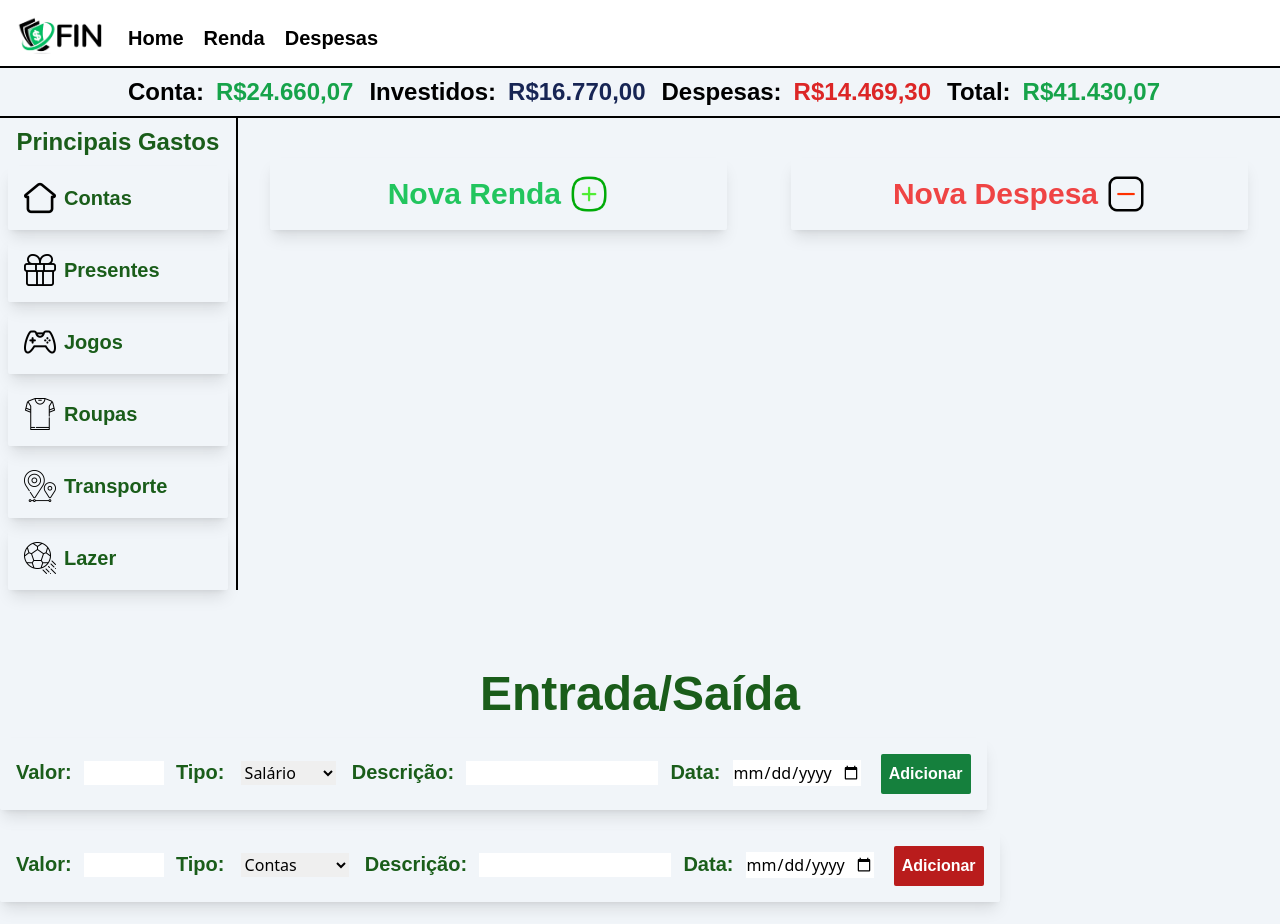
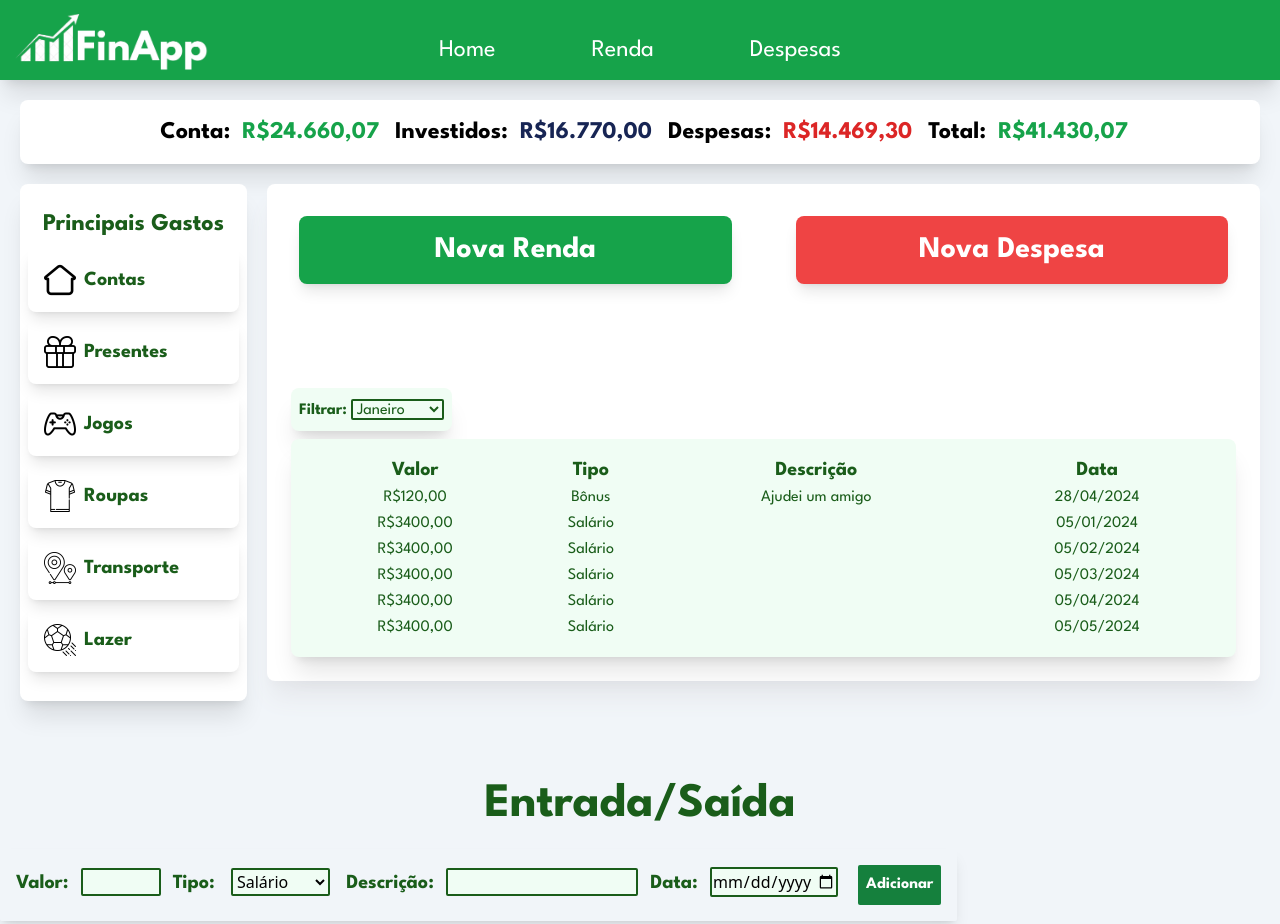
Before and after one commit to PHPPrado/FinApp, a website: page FIN_WEB/index.html in a window 1280 px wide. Shown: the top 924 px of the page. Drawn offline with Linux system fonts and the light colour scheme.

Commit message:
feat: design moderno implementado

```diff
--- a/FIN_WEB/index.html
+++ b/FIN_WEB/index.html
@@ -4,27 +4,32 @@
     <meta charset="UTF-8">
     <meta name="viewport" content="width=device-width, initial-scale=1.0">
     <link href="dist/output.css" rel="stylesheet">
-
+    <link rel="preconnect" href="https://fonts.googleapis.com">
+    <link rel="preconnect" href="https://fonts.googleapis.com">
+    <link rel="preconnect" href="https://fonts.gstatic.com" crossorigin>
+    <link href="https://fonts.googleapis.com/css2?family=League+Spartan:wght@400;700&display=swap" rel="stylesheet">
   </head>
-<header class="bg-white p-2 flex border-b-2 border-black">
-  <img class="w-28 mt-2 rounded-lg" src="images/FIN_LogoNew.png" alt="">
-  <a class="text-black font-nunito font-bold text-xl mt-4 ml-2" href="">Home</a>
-  <a class="text-black font-nunito font-bold text-xl mt-4 ml-5" href="">Renda</a>
-  <a class="text-black font-nunito font-bold text-xl mt-4 ml-5" href="">Despesas</a>
+  <header class="bg-green-600 p-2 flex shadow-xl">
+    <img class="w-2/12 rounded-lg" src="images/FinAppLogo-removebg-preview.png" alt="">
+    <div class="flex justify-center w-2/3">
+      <a class="text-white font-league text-2xl self-center mt-5 hover:underline underline-offset-8" href="">Home</a>
+      <a class="text-white font-league text-2xl self-center mt-5 hover:underline underline-offset-8 ml-24" href="">Renda</a>
+      <a class="text-white font-league text-2xl self-center mt-5 hover:underline underline-offset-8 ml-24" href="">Despesas</a>
+    </div>
   </header>
   <body class="bg-slate-100">
 
     <section class="items-start mt-0">
 
-    <div class="flex justify-center pb-2 mb-0 border-b-2 border-black mt-2">
-      <h1 class="text-2xl font-nunito font-bold text-black ml-2">Conta:</h1>
-      <h1 class="text-2xl ml-3 font-nunito font-bold text-green-600">R$24.660,07</h1>
-      <h1 class="text-2xl font-nunito font-bold text-black ml-4">Investidos:</h1>
-      <h1 class="text-2xl ml-3 font-nunito font-bold text-blue-950">R$16.770,00</h1>
-      <h1 class="text-2xl font-nunito font-bold text-black ml-4">Despesas:</h1>
-      <h1 class="text-2xl ml-3 font-nunito font-bold text-red-600">R$14.469,30</h1>
-      <h1 class="text-2xl font-nunito font-bold text-black ml-4">Total:</h1>
-      <h1 class="text-2xl ml-3 font-nunito font-bold text-green-600">R$41.430,07</h1>
+      <div class="flex justify-center p-4 m-5 rounded-lg shadow-xl bg-white">
+        <h1 class="text-2xl font-league font-bold text-black ml-2">Conta:</h1>
+        <h1 class="text-2xl ml-3 font-league font-bold text-green-600">R$24.660,07</h1>
+        <h1 class="text-2xl font-league font-bold text-black ml-4">Investidos:</h1>
+        <h1 class="text-2xl ml-3 font-league font-bold text-blue-950">R$16.770,00</h1>
+        <h1 class="text-2xl font-league font-bold text-black ml-4">Despesas:</h1>
+        <h1 class="text-2xl ml-3 font-league font-bold text-red-600">R$14.469,30</h1>
+        <h1 class="text-2xl font-league font-bold text-black ml-4">Total:</h1>
+        <h1 class="text-2xl ml-3 font-league font-bold text-green-600">R$41.430,07</h1>
       </div>
 
     </section>
@@ -32,72 +37,70 @@
 
     <section class="flex flex-row mb-20">
 
-    <div class="flex flex-col px-2 pt-0 w-72 justify-center border-black border-r-2 ">
-      <h1 class="self-center font-nunito text-finGreen-0 font-bold text-2xl mt-2">Principais Gastos</h1>
-      <div class="flex mt-2 p-4 shadow-lg rounded-sm w-full">
+      <div class="flex flex-col px-2 pb-3 w-72 justify-center ml-5 shadow-xl rounded-lg bg-white">
+        <h1 class="self-center font-league text-finGreen-0 font-bold text-2xl mt-2">Principais Gastos</h1>
+        <div class="flex mt-2 p-4 shadow-lg rounded-lg w-full">
           <img class="w-8" src="images/casa.png" alt="">
-        <h2 class="font-nunito font-bold text-xl self-center ml-2 text-finGreen-0 ">Contas</h2>
+          <h2 class="font-league font-bold text-xl self-center ml-2 text-finGreen-0 ">Contas</h2>
         </div>
-      <div class="flex mt-2 p-4 shadow-lg rounded-sm w-full">
+        <div class="flex mt-2 p-4 shadow-lg rounded-lg w-full">
           <img class="w-8" src="images/presente.png" alt="">
-        <h2 class="font-nunito font-bold text-xl self-center ml-2 text-finGreen-0 ">Presentes</h2>
+          <h2 class="font-league font-bold text-xl self-center ml-2 text-finGreen-0 ">Presentes</h2>
         </div>
-      <div class="flex mt-2 p-4 shadow-lg rounded-sm w-full">
+        <div class="flex mt-2 p-4 shadow-lg rounded-lg w-full">
           <img class="w-8" src="images/controle-de-jogo.png" alt="">
-        <h2 class="font-nunito font-bold text-xl self-center ml-2 text-finGreen-0 ">Jogos</h2>
+          <h2 class="font-league font-bold text-xl self-center ml-2 text-finGreen-0 ">Jogos</h2>
         </div>
-      <div class="flex mt-2 p-4 shadow-lg rounded-sm w-full">
+        <div class="flex mt-2 p-4 shadow-lg rounded-lg w-full">
           <img class="w-8" src="images/camisa.png" alt="">
-        <h2 class="font-nunito font-bold text-xl self-center ml-2 text-finGreen-0 ">Roupas</h2>
+          <h2 class="font-league font-bold text-xl self-center ml-2 text-finGreen-0 ">Roupas</h2>
         </div>
-      <div class="flex mt-2 p-4 shadow-lg rounded-sm w-full">
+        <div class="flex mt-2 p-4 shadow-lg rounded-lg w-full">
           <img class="w-8" src="images/transporte.png" alt="">
-        <h2 class="font-nunito font-bold text-xl self-center ml-2 text-finGreen-0 ">Transporte</h2>
+          <h2 class="font-league font-bold text-xl self-center ml-2 text-finGreen-0 ">Transporte</h2>
         </div>
-      <div class="flex mt-2 p-4 shadow-lg rounded-sm w-full">
+        <div class="flex mt-2 p-4 shadow-lg rounded-lg w-full">
           <img class="w-8" src="images/bola-de-futebol.png" alt="">
-        <h2 class="font-nunito font-bold text-xl self-center ml-2 text-finGreen-0 ">Lazer</h2>
+          <h2 class="font-league font-bold text-xl self-center ml-2 text-finGreen-0 ">Lazer</h2>
         </div>
       </div>
 
-    <section class="flex flex-col w-full">
-      <div class="flex mt-10 m-auto mb-8 w-full">
-        <a class="btnAddRenda shadow-lg rounded-sm text-green-500 text-3xl p-4 font-nunito font-bold w-full text-center justify-center mx-8 flex hover:scale-95 transition hover:duration-500">
+      <section class="flex flex-col w-full shadow-xl m-5 mt-0 rounded-lg bg-white shadow-gray-200">
+        <div class="flex mt-8 mb-5 w-full">
+          <a class="btnAddRenda shadow-lg rounded-lg bg-green-600 text-white text-3xl p-4 font-league font-bold w-full text-center justify-center mx-8 flex hover:scale-95 transition hover:duration-500">
             <button class="">Nova Renda</button>
-          <img class="w-10 ml-2" src="images/mais (1).png" alt="">
           </a>
-        <a class="btnAddDespesa shadow-lg rounded-sm text-red-500 text-3xl p-4 font-nunito font-bold w-full text-center justify-center mx-8 flex hover:scale-95 transition hover:duration-500">
+          <a class="btnAddDespesa shadow-lg rounded-lg bg-red-500 text-white text-3xl p-4 font-league font-bold w-full text-center justify-center mx-8 flex hover:scale-95 transition hover:duration-500">
             <button class="">Nova Despesa</button>
-          <img class="w-10 ml-2" src="images/botao-menos.png" alt="">
           </a>
         </div>
 
-      <div class="flex p-4 w-fit justify-center m-auto mt-0 mb-5">
+        <div class="flex p-4 w-fit justify-center m-auto my-0">
           <form class="form hidden" id="formRenda">
-          <label class="text-finGreen-0 text-xl font-nunito font-bold" for="">Valor:</label>
-          <input class="mx-2 w-20" type="number" id="valor" name="valor">
-          <label class="text-finGreen-0 text-xl font-nunito font-bold" for="">Tipo:</label>
-          <select class="mx-3" name="tipo" id="tipo" required>
+            <label class="text-finGreen-0 text-xl font-league font-bold" for="">Valor:</label>
+            <input class="mx-2 font-normal border-2 rounded-sm border-finGreen-0 p-0 bg-green-50 w-20" type="number" id="valor" name="valor">
+            <label class="text-finGreen-0 text-xl font-league font-bold" for="">Tipo:</label>
+            <select class="mx-3 font-normal border-2 rounded-sm border-finGreen-0 p-0 bg-green-50" name="tipo" id="tipo" required>
               <option value="salario">Salário</option>
               <option value="bonus">Bonus</option>
               <option value="premios">Prêmios</option>
               <option value="presentes">Presentes</option>
               <option value="outros">Outros</option>
             </select>
-          <label class="text-finGreen-0 text-xl font-nunito font-bold" for="">Descrição:</label>
-          <input class="mx-2 w-48" type="text" name="descricao" id="Descrição">
-          <label class="text-finGreen-0 text-xl font-nunito font-bold" for="">Data:</label>
-          <input class="mx-2 w-32" type="date" name="date" id="date">
-          <button class="ml-2 text-white font-nunito font-bold bg-green-700 p-2 rounded-sm" type="button" onclick="enviarRenda()">Adicionar</button>
+            <label class="text-finGreen-0 text-xl font-league font-bold" for="">Descrição:</label>
+            <input class="mx-2 font-normal border-2 rounded-sm border-finGreen-0 p-0 bg-green-50 w-48" type="text" name="descricao" id="Descrição">
+            <label class="text-finGreen-0 text-xl font-league font-bold" for="">Data:</label>
+            <input class="mx-2 font-normal border-2 rounded-sm border-finGreen-0 p-0 bg-green-50 w-32" type="date" name="date" id="date">
+            <button class="ml-2 text-white font-league font-bold bg-green-700 p-2 rounded-sm" type="button" onclick="enviarRenda()">Adicionar</button>
           </form>
         </div>
 
-      <div class="flex p-4 w-fit justify-center m-auto mt-0">
+        <div class="flex p-4 w-fit justify-center m-auto mt-0 mb-5">
           <form class="form hidden" id="formDespesa">
-          <label class="text-finGreen-0 text-xl font-nunito font-bold" for="">Valor:</label>
-          <input class="mx-2 w-20" type="number" id="valor" name="valor">
-          <label class="text-finGreen-0 text-xl font-nunito font-bold" for="">Tipo:</label>
-          <select class="mx-3" name="tipo" id="tipo" required>
+            <label class="text-finGreen-0 text-xl font-league font-bold" for="">Valor:</label>
+            <input class="mx-2 font-normal border-2 rounded-sm border-finGreen-0 p-0 bg-green-50 w-20" type="number" id="valor" name="valor">
+            <label class="text-finGreen-0 text-xl font-league font-bold" for="">Tipo:</label>
+            <select class="mx-3 font-normal border-2 rounded-sm border-finGreen-0 p-0 bg-green-50" name="tipo" id="tipo" required>
               <option value="contas">Contas</option>
               <option value="dizimo">Dízimo</option>
               <option value="jogos">Jogos</option>
@@ -109,50 +112,115 @@
               <option value="Transporte">Transporte</option>
               <option value="outros">Outros</option>
             </select>
-          <label class="text-finGreen-0 text-xl font-nunito font-bold" for="">Descrição:</label>
-          <input class="mx-2 w-48" type="text" id="Descrição" name="descricao">
-          <label class="text-finGreen-0 text-xl font-nunito font-bold" for="">Data:</label>
-          <input class="mx-2 w-32" type="date" id="date" name="date">
-          <button class="ml-2 text-white font-nunito font-bold bg-red-700 p-2 rounded-sm" type="button" onclick="enviarDespesa()">Adicionar</button>
+            <label class="text-finGreen-0 text-xl font-league font-bold" for="">Descrição:</label>
+            <input class="mx-2 font-normal border-2 rounded-sm border-finGreen-0 p-0 bg-green-50 w-48" type="text" id="Descrição" name="descricao">
+            <label class="text-finGreen-0 text-xl font-league font-bold" for="">Data:</label>
+            <input class="mx-2 font-normal border-2 rounded-sm border-finGreen-0 p-0 bg-green-50 w-32" type="date" id="date" name="date">
+            <button class="ml-2 text-white font-league font-bold bg-red-700 p-2 rounded-sm" type="button" onclick="enviarDespesa()">Adicionar</button>
           </form>
         </div>
 
-    </section>
+        <div class="rounded-lg shadow-xl w-fit p-2 ml-6 bg-green-50">
+          <button class="font-league text-finGreen-0 font-bold">Filtrar: <select class="font-normal border-2 rounded-sm border-finGreen-0 p-0 bg-green-50" name="" id="">
+            <option value="">Janeiro</option>
+            <option value="">Fevereiro</option>
+            <option value="">Março</option>
+            <option value="">Abril</option>
+            <option value="">Maio</option>
+            <option value="">Junho</option>
+            <option value="">Julho</option>
+            <option value="">Agosto</option>
+            <option value="">Setembro</option>
+            <option value="">Outubro</option>
+            <option value="">Novembro</option>
+            <option value="">Dezembro</option>
+          </select></button>
+        </div>
 
-
-
+        <div class="border-collapse border-black shadow-xl rounded-lg m-6 mt-2 p-4 bg-green-50">
+          <table class="w-full">
+            <thead>
+              <tr>
+                <th class="font-league font-bold text-finGreen-0 text-xl">Valor</th>
+                <th class="font-league font-bold text-finGreen-0 text-xl">Tipo</th>
+                <th class="font-league font-bold text-finGreen-0 text-xl">Descrição</th>
+                <th class="font-league font-bold text-finGreen-0 text-xl">Data</th>
+              </tr>
+            </thead>
+            <tbody>
+              <tr>
+                <td class="text-center font-league text-finGreen-0">R$120,00</td>
+                <td class="text-center font-league text-finGreen-0">Bônus</td>
+                <td class="text-center font-league text-finGreen-0">Ajudei um amigo</td>
+                <td class="text-center font-league text-finGreen-0">28/04/2024</td>
+              </tr>
+              <tr>
+                <td class="text-center font-league text-finGreen-0">R$3400,00</td>
+                <td class="text-center font-league text-finGreen-0">Salário</td>
+                <td class="text-center font-league text-finGreen-0"></td>
+                <td class="text-center font-league text-finGreen-0">05/01/2024</td>
+              </tr>
+              <tr>
+                <td class="text-center font-league text-finGreen-0">R$3400,00</td>
+                <td class="text-center font-league text-finGreen-0">Salário</td>
+                <td class="text-center font-league text-finGreen-0"></td>
+                <td class="text-center font-league text-finGreen-0">05/02/2024</td>
+              </tr>
+              <tr>
+                <td class="text-center font-league text-finGreen-0">R$3400,00</td>
+                <td class="text-center font-league text-finGreen-0">Salário</td>
+                <td class="text-center font-league text-finGreen-0"></td>
+                <td class="text-center font-league text-finGreen-0">05/03/2024</td>
+              </tr>
+              <tr>
+                <td class="text-center font-league text-finGreen-0">R$3400,00</td>
+                <td class="text-center font-league text-finGreen-0">Salário</td>
+                <td class="text-center font-league text-finGreen-0"></td>
+                <td class="text-center font-league text-finGreen-0">05/04/2024</td>
+              </tr>
+              <tr>
+                <td class="text-center font-league text-finGreen-0">R$3400,00</td>
+                <td class="text-center font-league text-finGreen-0">Salário</td>
+                <td class="text-center font-league text-finGreen-0"></td>
+                <td class="text-center font-league text-finGreen-0">05/05/2024</td>
+              </tr>
+            </tbody>
+          </table>
+        </div>
 
 
       </section>
 
+    </section>
+
     <section class="flex flex-col my-10 m-auto text-center">
-    <h1 class="mb-5 font-nunito text-finGreen-0 font-bold text-5xl">Entrada/Saída</h1>
+      <h1 class="mb-5 font-league text-finGreen-0 font-bold text-5xl">Entrada/Saída</h1>
       <div class="flex p-4 w-fit justify-center shadow-lg rounded-sm">
         <form id="formRenda">
-        <label class="text-finGreen-0 text-xl font-nunito font-bold" for="">Valor:</label>
-        <input class="mx-2 w-20" type="number" id="valor" name="valor">
-        <label class="text-finGreen-0 text-xl font-nunito font-bold" for="">Tipo:</label>
-        <select class="mx-3" name="tipo" id="tipo" required>
+          <label class="text-finGreen-0 text-xl font-league font-bold" for="">Valor:</label>
+          <input class="mx-2 font-normal border-2 rounded-sm border-finGreen-0 p-0 bg-green-50 w-20" type="number" id="valor" name="valor">
+          <label class="text-finGreen-0 text-xl font-league font-bold" for="">Tipo:</label>
+          <select class="mx-3 font-normal border-2 rounded-sm border-finGreen-0 p-0 bg-green-50" name="tipo" id="tipo" required>
             <option value="salario">Salário</option>
             <option value="bonus">Bonus</option>
             <option value="premios">Prêmios</option>
             <option value="presentes">Presentes</option>
             <option value="outros">Outros</option>
           </select>
-        <label class="text-finGreen-0 text-xl font-nunito font-bold" for="">Descrição:</label>
-        <input class="mx-2 w-48" type="text" name="descricao" id="Descrição">
-        <label class="text-finGreen-0 text-xl font-nunito font-bold" for="">Data:</label>
-        <input class="mx-2 w-32" type="date" name="date" id="date">
-        <button class="ml-2 text-white font-nunito font-bold bg-green-700 p-2 rounded-sm" type="button" onclick="enviarRenda()">Adicionar</button>
+          <label class="text-finGreen-0 text-xl font-league font-bold" for="">Descrição:</label>
+          <input class="mx-2 font-normal border-2 rounded-sm border-finGreen-0 p-0 bg-green-50 w-48" type="text" name="descricao" id="Descrição">
+          <label class="text-finGreen-0 text-xl font-league font-bold" for="">Data:</label>
+          <input class="mx-2 font-normal border-2 rounded-sm border-finGreen-0 p-0 bg-green-50 w-32" type="date" name="date" id="date">
+          <button class="ml-2 text-white font-league font-bold bg-green-700 p-2 rounded-sm" type="button" onclick="enviarRenda()">Adicionar</button>
         </form>
       </div>
 
       <div class="flex shadow-lg p-4 rounded-sm mt-5 w-fit justify-center">
         <form id="formDespesa">
-        <label class="text-finGreen-0 text-xl font-nunito font-bold" for="">Valor:</label>
-        <input class="mx-2 w-20" type="number" id="valor" name="valor">
-        <label class="text-finGreen-0 text-xl font-nunito font-bold" for="">Tipo:</label>
-        <select class="mx-3" name="tipo" id="tipo" required>
+          <label class="text-finGreen-0 text-xl font-league font-bold" for="">Valor:</label>
+          <input class="mx-2 font-normal border-2 rounded-sm border-finGreen-0 p-0 bg-green-50 w-20" type="number" id="valor" name="valor">
+          <label class="text-finGreen-0 text-xl font-league font-bold" for="">Tipo:</label>
+          <select class="mx-3 font-normal border-2 rounded-sm border-finGreen-0 p-0 bg-green-50" name="tipo" id="tipo" required>
             <option value="contas">Contas</option>
             <option value="dizimo">Dízimo</option>
             <option value="jogos">Jogos</option>
@@ -164,11 +232,11 @@
             <option value="Transporte">Transporte</option>
             <option value="outros">Outros</option>
           </select>
-        <label class="text-finGreen-0 text-xl font-nunito font-bold" for="">Descrição:</label>
-        <input class="mx-2 w-48" type="text" id="Descrição" name="descricao">
-        <label class="text-finGreen-0 text-xl font-nunito font-bold" for="">Data:</label>
-        <input class="mx-2 w-32" type="date" id="date" name="date">
-        <button class="ml-2 text-white font-nunito font-bold bg-red-700 p-2 rounded-sm" type="button" onclick="enviarDespesa()">Adicionar</button>
+          <label class="text-finGreen-0 text-xl font-league font-bold" for="">Descrição:</label>
+          <input class="mx-2 font-normal border-2 rounded-sm border-finGreen-0 p-0 bg-green-50 w-48" type="text" id="Descrição" name="descricao">
+          <label class="text-finGreen-0 text-xl font-league font-bold" for="">Data:</label>
+          <input class="mx-2 font-normal border-2 rounded-sm border-finGreen-0 p-0 bg-green-50 w-32" type="date" id="date" name="date">
+          <button class="ml-2 text-white font-league font-bold bg-red-700 p-2 rounded-sm" type="button" onclick="enviarDespesa()">Adicionar</button>
         </form>
       </div>
     </section>
--- a/FIN_WEB/javascript/main.js
+++ b/FIN_WEB/javascript/main.js
@@ -9,7 +9,11 @@ function gerarFormulario(){
 
 btnAddRenda.addEventListener('click', ()=>{
     formRenda.classList.toggle('hidden');
+    formDespesa.classList.add('hidden');
+
 })
 btnAddDespesa.addEventListener('click', ()=>{
     formDespesa.classList.toggle('hidden');
+    formRenda.classList.add('hidden');
+
 })
--- a/FIN_WEB/tailwind.config.js
+++ b/FIN_WEB/tailwind.config.js
@@ -4,7 +4,8 @@ module.exports = {
   theme: {
     extend: {
       fontFamily:{
-      nunito: ['Nunito', 'sans-serif']
+      nunito: ['Nunito', 'sans-serif'],
+      league: ['League Spartan', 'nunito']
       },
       colors:{
         finYellow: ['#F1C93B'],
```
Also changed, not shown: FIN_WEB/dist/output.css, FIN_WEB/images/FIN logo 2.0.png (added), FIN_WEB/images/FIN_logo_2.0-removebg-preview.png (added), FIN_WEB/images/FinAppLogo-removebg-preview.png (added), FIN_WEB/images/mais (1).png (deleted), FIN_WEB/images/mais (2).png (deleted), FIN_WEB/images/mais e menos.png (deleted), FIN_WEB/images/mais.png (deleted). Lines whose indentation alone changed are shown as unchanged.
